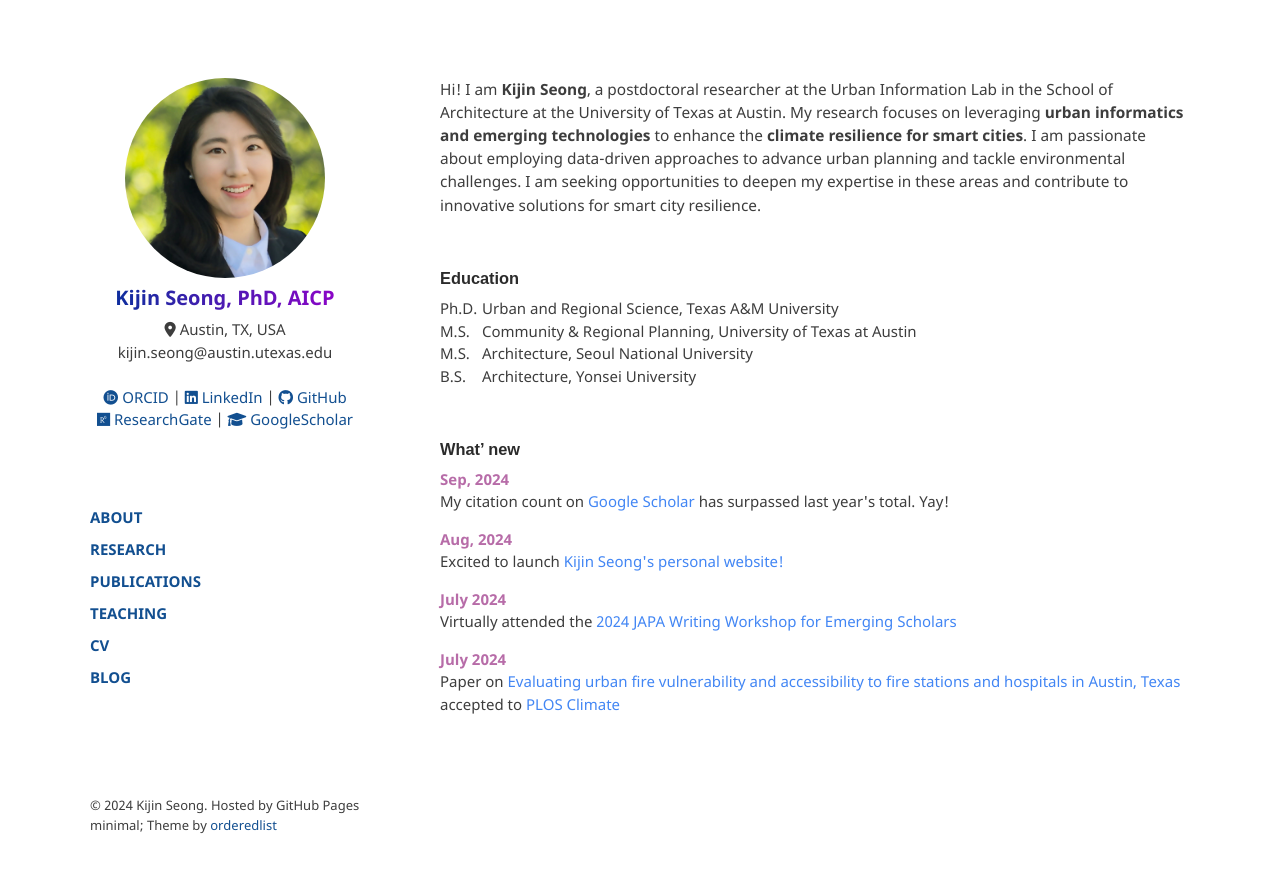
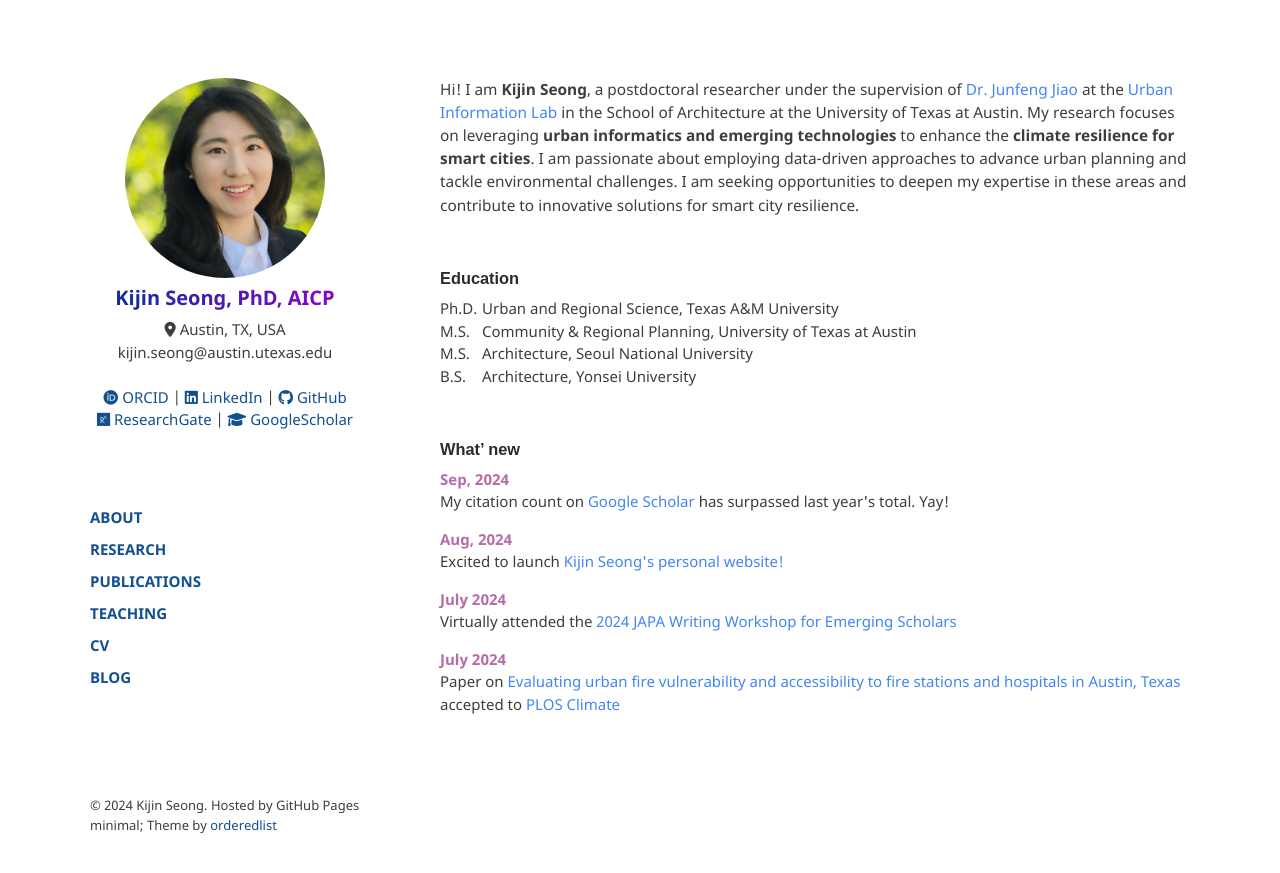
Before and after one commit to kijinseong/kijinseong.github.io, a Jekyll site: the page built from index.md, in a window 1280 px wide. Shown: the top 873 px of the page. Built offline with Jekyll 4.4.1, drawn with Linux system fonts in a browser that asks for light colours.

Commit message:
Added UIL and Dr. Jiao's links

```diff
--- a/_layouts/default.html
+++ b/_layouts/default.html
@@ -50,15 +50,15 @@
         <br> kijin.seong@austin.utexas.edu
       <br />
 
-        <br> <a href="https://orcid.org/0000-0003-3942-6984/" style="color: #124F90;">
+        <br> <a href="https://orcid.org/0000-0003-3942-6984/" target="_blank" style="color: #124F90;">
           <i class="fa-brands fa-orcid"></i> ORCID</a> |
-        <a href="https://www.linkedin.com/in/kijin-seong-phd-aicp-5833417b/" style="color: #124F90;">
+        <a href="https://www.linkedin.com/in/kijin-seong-phd-aicp-5833417b/" target="_blank" style="color: #124F90;">
           <i class="fab fa-linkedin"></i> LinkedIn</a> |
-        <a href="https://github.com/kijinseong/" style="color: #124F90;">
+        <a href="https://github.com/kijinseong/" target="_blank" style="color: #124F90;">
           <i class="fab fa-github"></i> GitHub</a>
-        <br> <a href="https://www.researchgate.net/profile/Kijin-Seong" style="color: #124F90;">
+        <br> <a href="https://www.researchgate.net/profile/Kijin-Seong" target="_blank" style="color: #124F90;">
           <i class="fab fa-researchgate"></i> ResearchGate</a> |
-        <a href="https://scholar.google.com/citations?user=GcRv_SUAAAAJ&hl=en&oi=ao" style="color: #124F90;">
+        <a href="https://scholar.google.com/citations?user=GcRv_SUAAAAJ&hl=en&oi=ao" target="_blank" style="color: #124F90;">
           <i class="fas fa-graduation-cap"></i> GoogleScholar
         </a>
       </p>
--- a/index.md
+++ b/index.md
@@ -2,7 +2,7 @@
 layout: default
 ---
 
-<p style="font-size:110%;">Hi! I am <b>Kijin Seong</b>, a postdoctoral researcher at the Urban Information Lab in the School of Architecture at the University of Texas at Austin. My research focuses on leveraging <b>urban informatics and emerging technologies</b> to enhance the <b>climate resilience for smart cities</b>. I am passionate about employing data-driven approaches to advance urban planning and tackle environmental challenges. I am seeking opportunities to deepen my expertise in these areas and contribute to innovative solutions for smart city resilience.</p>
+<p style="font-size:110%;">Hi! I am <b>Kijin Seong</b>, a postdoctoral researcher under the supervision of <a href="https://soa.utexas.edu/faculty/junfeng-jiao/" target="_blank">Dr. Junfeng Jiao</a> at the <a href="https://www.urbaninfolab.com/" target="_blank">Urban Information Lab</a> in the School of Architecture at the University of Texas at Austin. My research focuses on leveraging <b>urban informatics and emerging technologies</b> to enhance the <b>climate resilience for smart cities</b>. I am passionate about employing data-driven approaches to advance urban planning and tackle environmental challenges. I am seeking opportunities to deepen my expertise in these areas and contribute to innovative solutions for smart city resilience.</p>
 
 <br />
 
```
